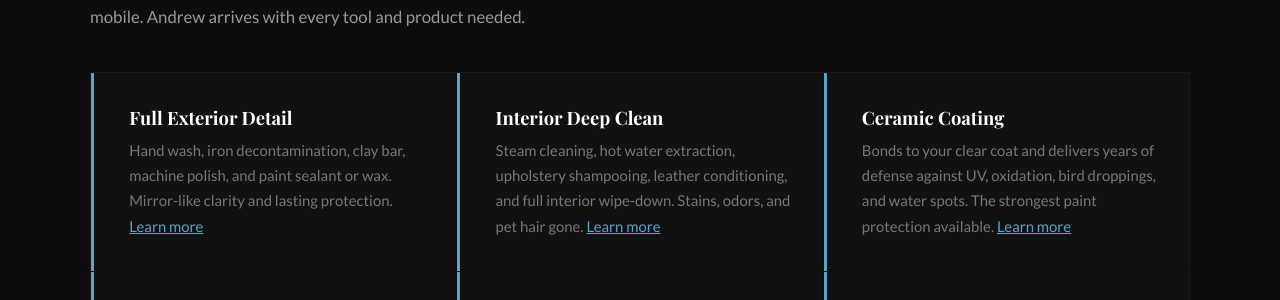
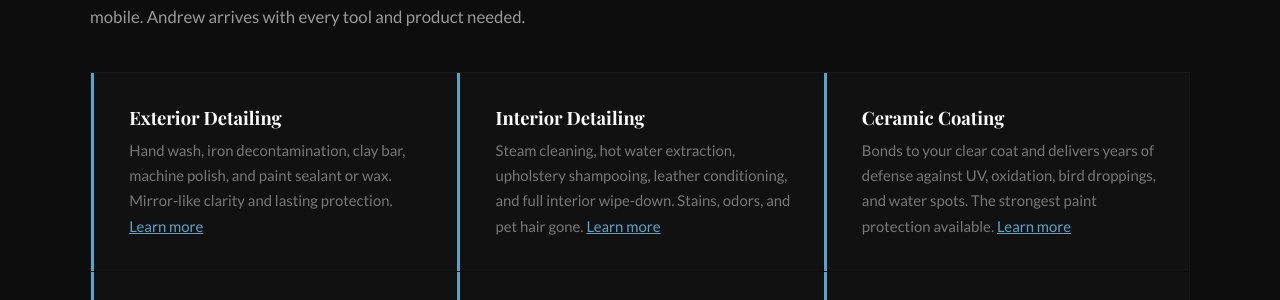
Before and after one commit to JamesBrownR/Diamond-Auto-Spa-Detailing, a Jekyll site: the page built from service-area/eustis-fl/index.html, in a window 1280 px wide and 900 px high, scrolled down 1547 px. Shown: the part 155-455 px from the top of the window. Built offline with Jekyll 4.4.1, drawn with Linux system fonts in a browser that asks for light colours; some web fonts are replaced.

Commit message:
Update index.html

```diff
--- a/service-area/eustis-fl/index.html
+++ b/service-area/eustis-fl/index.html
@@ -218,11 +218,11 @@
         <p>Each service below links to a dedicated Eustis page with full details on what is included, how long it takes, and what to expect. All services are performed mobile. Andrew arrives with every tool and product needed.</p>
         <div class="services-grid-area">
             <div class="service-card-area">
-                <h3><a href="/service-area/eustis-fl/exterior-detailing/" style="color:#fff;text-decoration:none;">Full Exterior Detail</a></h3>
+                <h3><a href="/service-area/eustis-fl/exterior-detailing/" style="color:#fff;text-decoration:none;">Exterior Detailing</a></h3>
                 <p>Hand wash, iron decontamination, clay bar, machine polish, and paint sealant or wax. Mirror-like clarity and lasting protection. <a href="/service-area/eustis-fl/exterior-detailing/" style="color:#5BA3C7;">Learn more</a></p>
             </div>
             <div class="service-card-area">
-                <h3><a href="/service-area/eustis-fl/interior-detailing/" style="color:#fff;text-decoration:none;">Interior Deep Clean</a></h3>
+                <h3><a href="/service-area/eustis-fl/interior-detailing/" style="color:#fff;text-decoration:none;">Interior Detailing</a></h3>
                 <p>Steam cleaning, hot water extraction, upholstery shampooing, leather conditioning, and full interior wipe-down. Stains, odors, and pet hair gone. <a href="/service-area/eustis-fl/interior-detailing/" style="color:#5BA3C7;">Learn more</a></p>
             </div>
             <div class="service-card-area">
```
